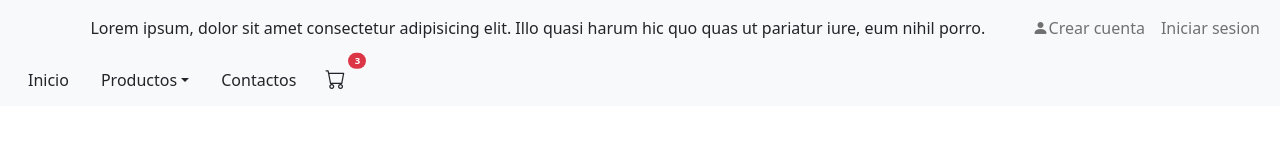
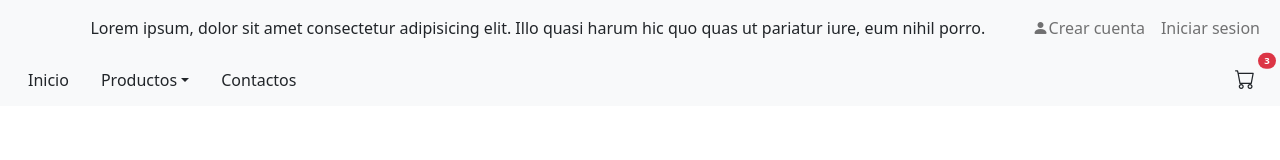
Before and after one commit to ParedesNahuel/e-comercesMaquillaje, a React (Create React App) app in the folder ecommercemaquillaje/: page / in a window 1280 px wide. Shown: the top 160 px of the page. Built offline with nearby package versions, Linux system fonts and the light colour scheme.

Commit message:
se mueve el icono del carrito al final

```diff
--- a/ecommercemaquillaje/src/componentes/Navbar/Navbar.jsx
+++ b/ecommercemaquillaje/src/componentes/Navbar/Navbar.jsx
@@ -99,7 +99,7 @@ function Navbar() {
                   Contactos
                 </a>
               </li>
-              <li className="nav-item">
+              <li className="nav-item ms-auto">
                 <a className="btn position-relative">
                   <h5>
                     <i className="bi bi-cart"></i>
```
